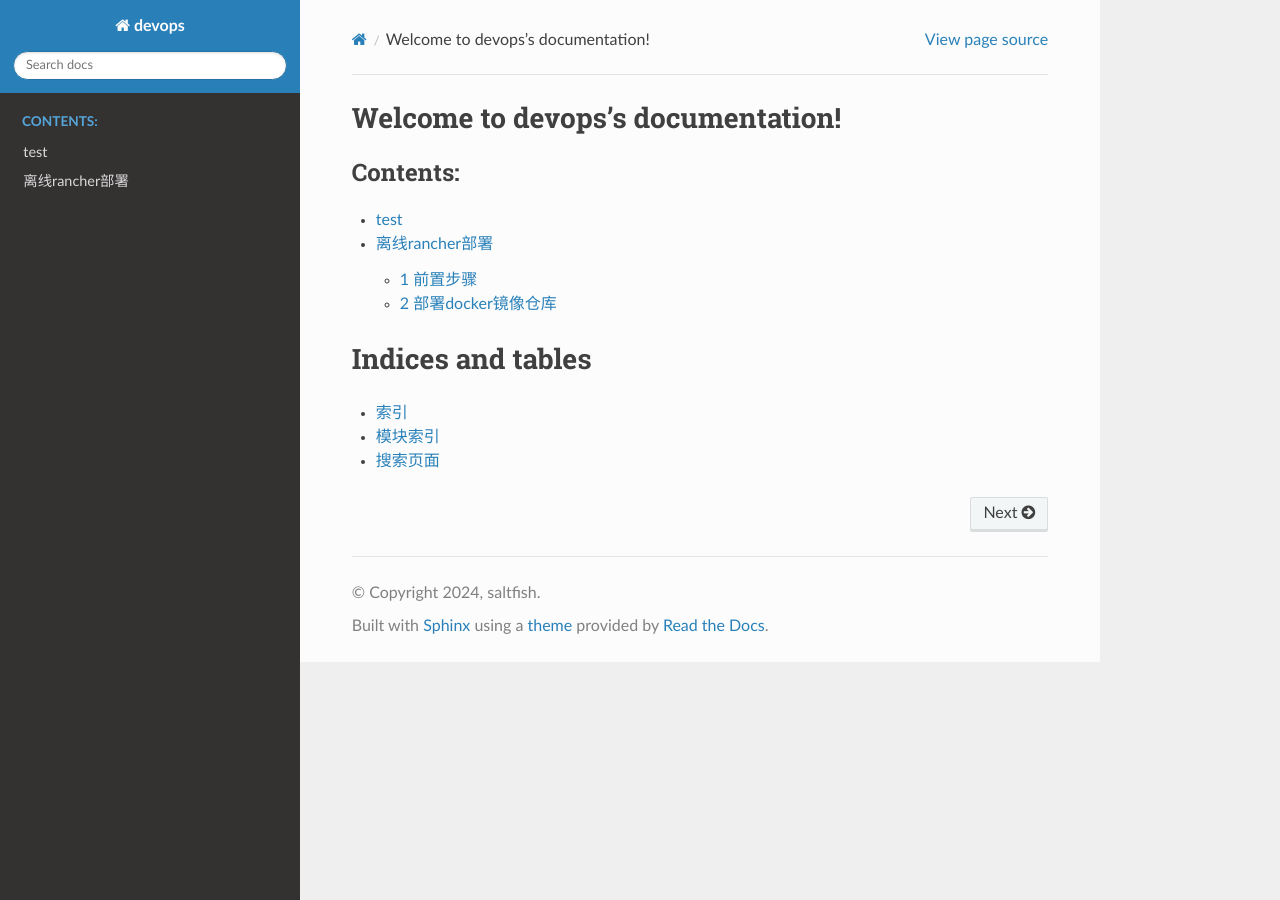
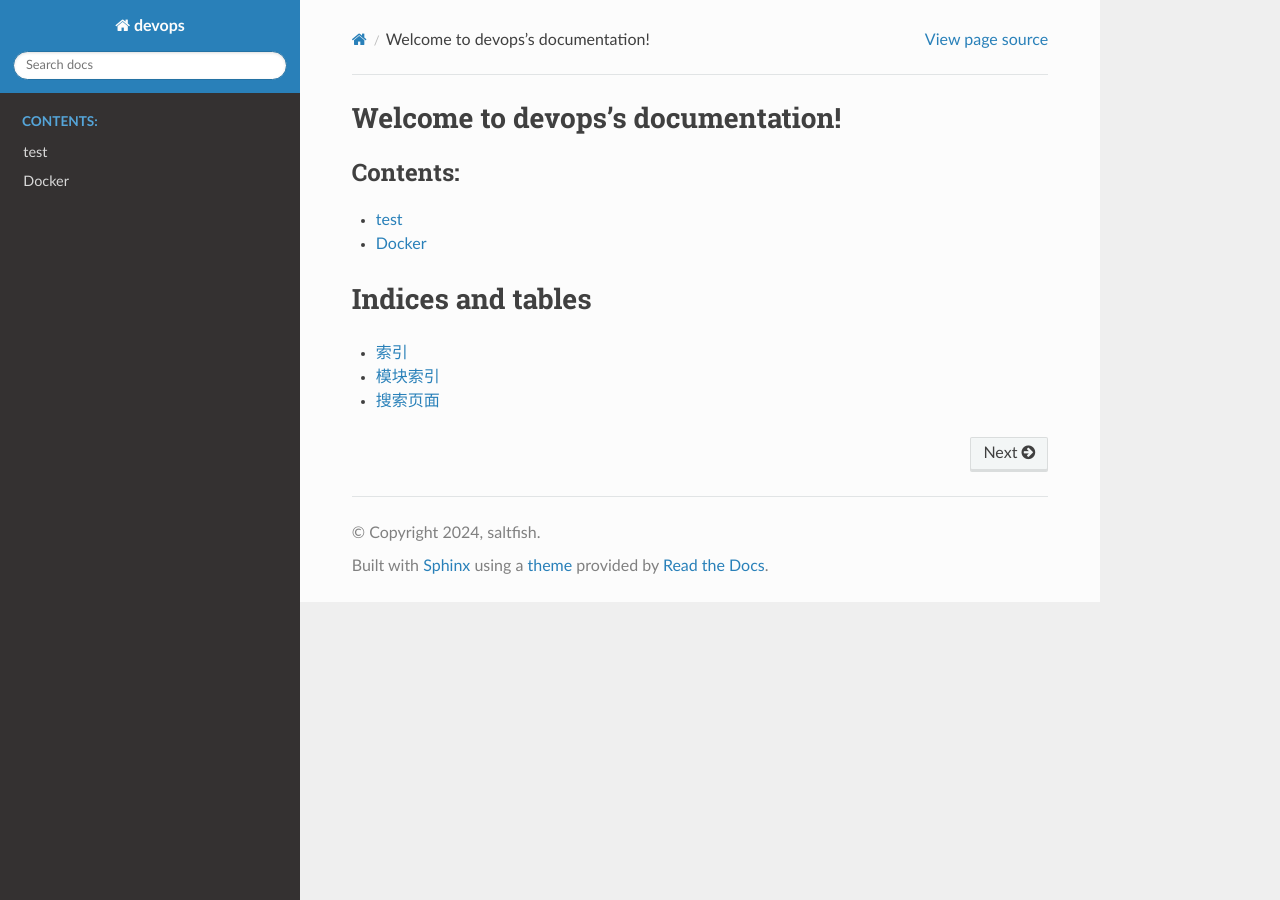
Before and after one commit to ai-saltfish/devops, a Sphinx documentation site: the page built from source/index.rst, in a window 1280 px wide. Built offline with Sphinx 7.4.7 and the Read the Docs theme 2.0.0, drawn with Linux system fonts in a browser that asks for light colours; pages that are not in the unit, such as notebooks, are missing from menus; some of the changed lines change nothing that is shown.

Commit message:
add kubernetes

```diff
--- a/source/index.rst
+++ b/source/index.rst
@@ -11,7 +11,7 @@
    :caption: Contents:
 
    RHCA/index
-   kubernetes/index.md
+   kubernetes/index
 
 
 
--- /dev/null
+++ b/source/kubernetes/index.rst
@@ -0,0 +1,8 @@
+===========
+Docker
+===========
+.. toctree::
+   :maxdepth: 2
+   :caption: Contents:
+
+   Rancher离线部署.md
```
Also changed, not shown: source/kubernetes/Rancher离线部署文档.md (renamed from source/kubernetes/index.md).
